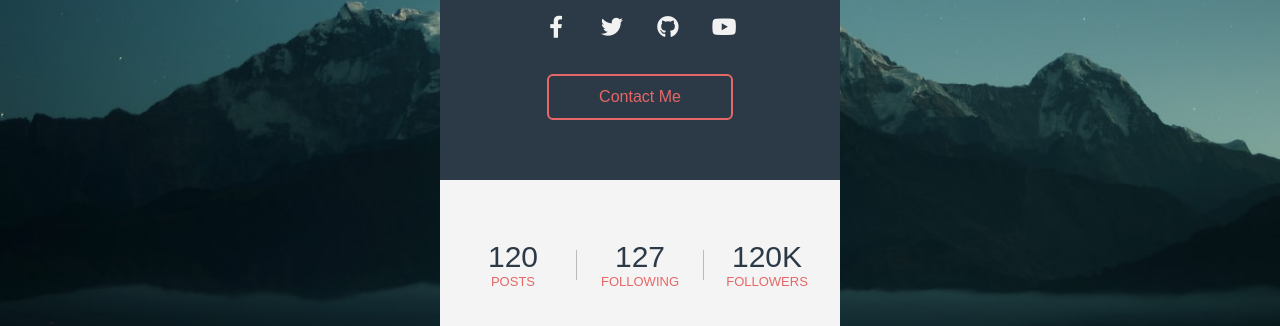
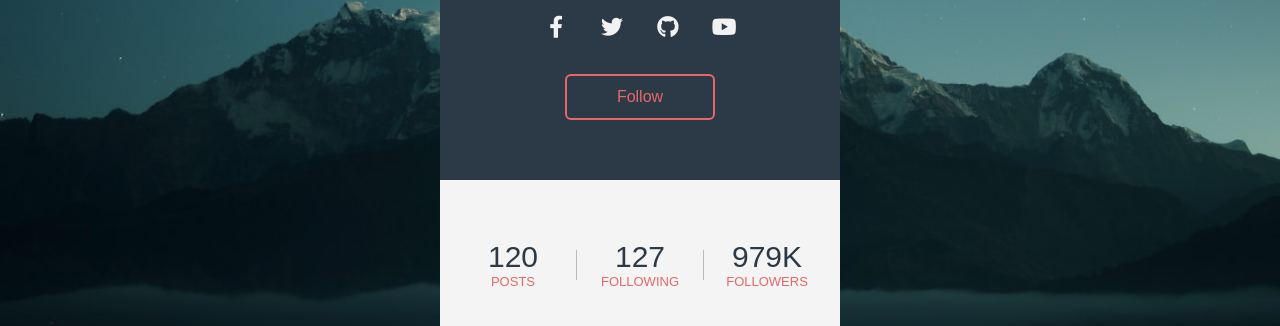
Before and after one commit to satuhinahmed21/Tuhin-profile-, a plain HTML site: page index.html in a window 1280 px wide. Shown: the part 354-680 px from the top of the page. Drawn offline with Linux system fonts and the light colour scheme.

Commit message:
Update index.html

```diff
--- a/index.html
+++ b/index.html
@@ -21,7 +21,7 @@
         <a href="https://github.com/satuhinahmed21" class="fab fa-github"></a>
         <a href="https://www.youtube.com/channel/UCpc3MSUA6fBE8xb3KuFSTJQ" class="fab fa-youtube"></a>
       </div>
-      <a href="https://wa.me/qr/WX7RJ3OCSEDDE1" class="contact-btn">Contact Me</a>
+      <a href="https://wa.me/qr/WX7RJ3OCSEDDE1" class="contact-btn">Follow</a>
     </div>
     <div class="card-footer">
       <div class="numbers">
@@ -36,7 +36,7 @@
         </div>
         <div class="border"></div>
         <div class="item">
-          <span>120K</span>
+          <span>979K</span>
           Followers
         </div>
       </div>
```
